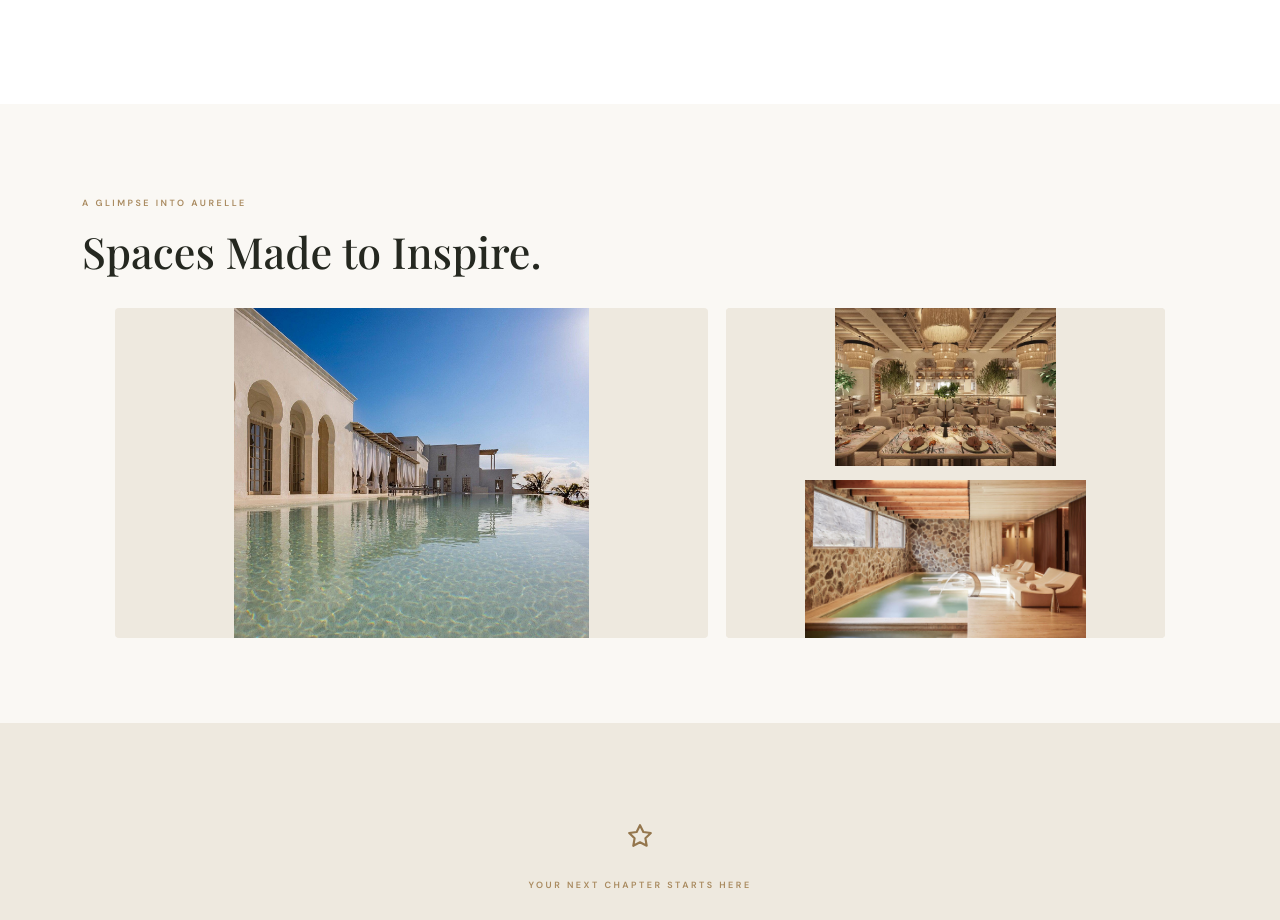
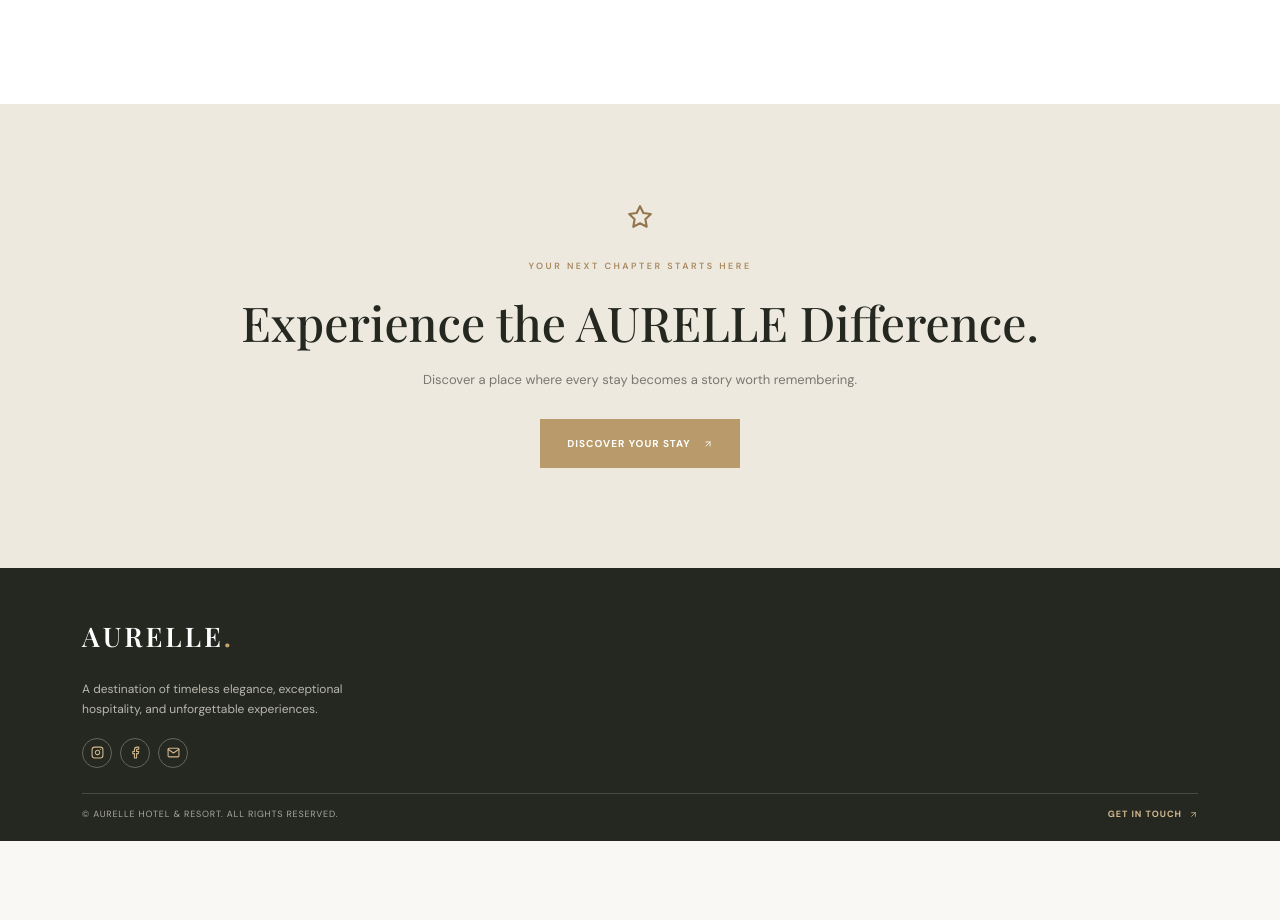
Before and after one commit to zahraadekmak4-ux/Aurelle-Resort-Spa, a React (Create React App) app: page /about in a window 1280 px wide. Shown: the part 2620-3540 px from the top of the page. After the commit the page ends 3461 px from the top, so only its background shows below. Built offline with nearby package versions, Linux system fonts and the light colour scheme.

Commit message:
update about

```diff
--- a/src/pages/About.js
+++ b/src/pages/About.js
@@ -5,9 +5,6 @@ import Navbar from '../components/Navbar';
 import Footer from '../components/Footer';
 import '../styles/About.css';
 import hotelLobby from '../assets/images/hotel-lobby.jpg';
-import pool from '../assets/images/pool.jpg';
-import restaurant from '../assets/images/restaurant.jpg';
-import spa from '../assets/images/spa.jpg';
 import aboutHero from '../assets/images/about-hero.png';
 
 function About() {
@@ -157,36 +154,6 @@ function About() {
         </div>
       </section>
 
-      <section className="about-gallery">
-        <div className="container">
-          <div className="about-gallery-heading">
-            <span className="section-eyebrow">A GLIMPSE INTO AURELLE</span>
-            <h2>Spaces Made to Inspire.</h2>
-          </div>
-
-          <div className="about-gallery-grid">
-            <div className="about-gallery-large">
-              <img
-  src={pool}
-  alt="Luxury AURELLE resort swimming pool"
-/>
-            </div>
-
-            <div className="about-gallery-small">
-             <img
-  src={restaurant}
-  alt="AURELLE fine dining restaurant"
-/>
-
-              <img
-  src={spa}
-  alt="AURELLE spa and wellness experience"
-/>
-            </div>
-          </div>
-        </div>
-      </section>
-
       <section className="about-final-cta">
         <div className="container">
           <FiStar className="about-cta-star" />
--- a/src/styles/About.css
+++ b/src/styles/About.css
@@ -240,114 +240,6 @@
   max-width: 290px;
 }
 
-
-/* GALLERY SECTION */
-
-.about-gallery {
-  padding: 85px 0;
-  background: var(--background);
-}
-
-.about-gallery-heading {
-  margin-bottom: 30px;
-}
-
-.about-gallery-grid {
-  display: grid;
-  grid-template-columns: 1.15fr 0.85fr;
-  gap: 18px;
-
-  max-width: 1050px;
-  height: 330px;
-  margin: 0 auto;
-}
-
-.about-gallery-large,
-.about-gallery-small {
-  min-height: 0;
-  overflow: hidden;
-  border-radius: 4px;
-  background: #eee9df;
-}
-
-.about-gallery-large {
-  display: flex;
-  align-items: center;
-  justify-content: center;
-}
-
-.about-gallery-large img,
-.about-gallery-small img {
-  width: 100%;
-  height: 100%;
-  object-fit: contain;
-  display: block;
-  transition: transform 0.5s ease;
-}
-
-.about-gallery-small {
-  display: grid;
-  grid-template-rows: 1fr 1fr;
-  gap: 14px;
-}
-
-.about-gallery-small img {
-  min-height: 0;
-  background: #eee9df;
-}
-
-.about-gallery-large:hover img,
-.about-gallery-small img:hover {
-  transform: scale(1.02);
-}
-
-
-/* FINAL CTA SECTION */
-
-.about-final-cta {
-  padding: 100px 20px;
-  background: #eee9df;
-  text-align: center;
-}
-
-.about-cta-star {
-  display: block;
-  margin: 0 auto 22px;
-  color: var(--primary-dark);
-  font-size: 26px;
-}
-
-.about-final-cta h2 {
-  font-size: clamp(34px, 5vw, 48px);
-  margin: 18px 0;
-}
-
-.about-final-cta p {
-  color: var(--muted);
-  font-size: 13px;
-  margin-bottom: 30px;
-}
-
-.about-cta-button {
-  display: inline-flex;
-  align-items: center;
-  justify-content: center;
-  gap: 12px;
-  background: var(--primary);
-  color: #fff;
-  padding: 17px 27px;
-  font-size: 10px;
-  font-weight: 700;
-  letter-spacing: 1px;
-  transition: background 0.3s ease;
-}
-
-.about-cta-button:hover {
-  background: var(--primary-dark);
-  color: #fff;
-}
-
-
 /* TABLET RESPONSIVE */
 
 @media (max-width: 991px) {
```
